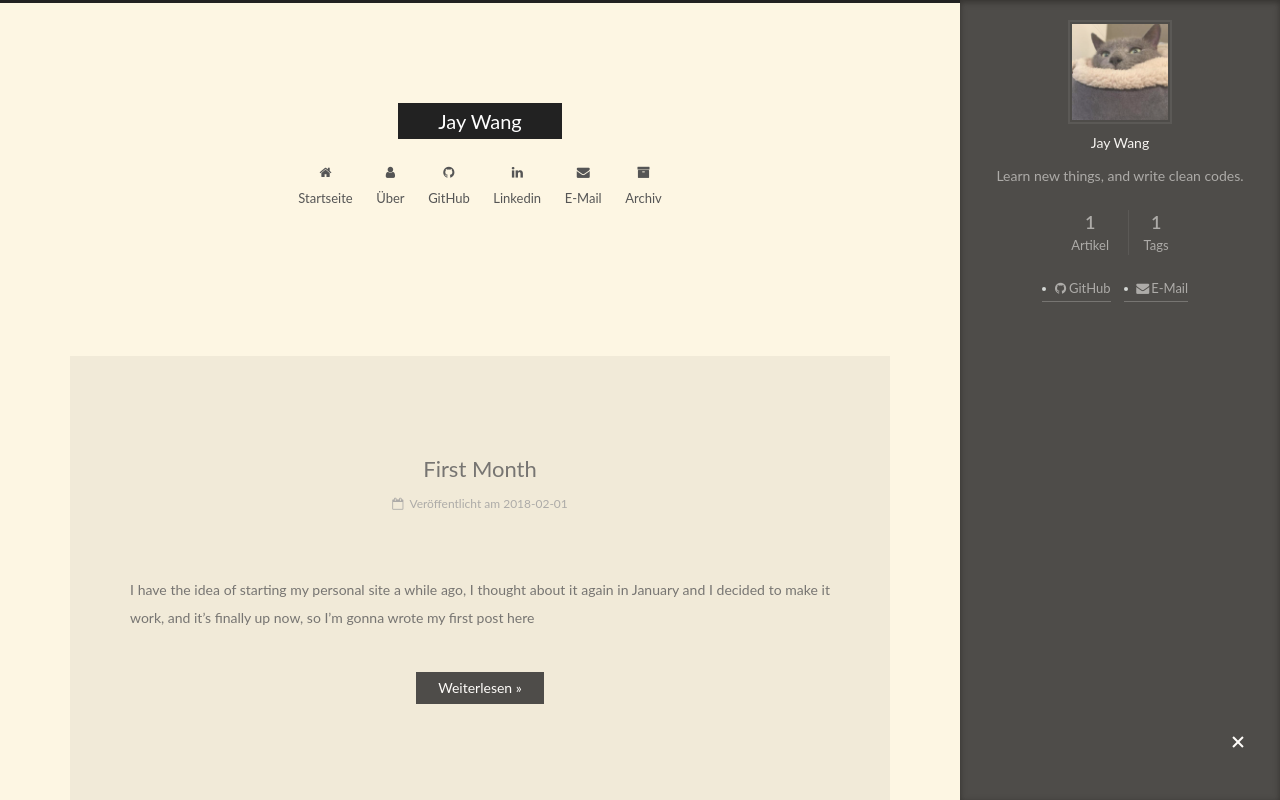
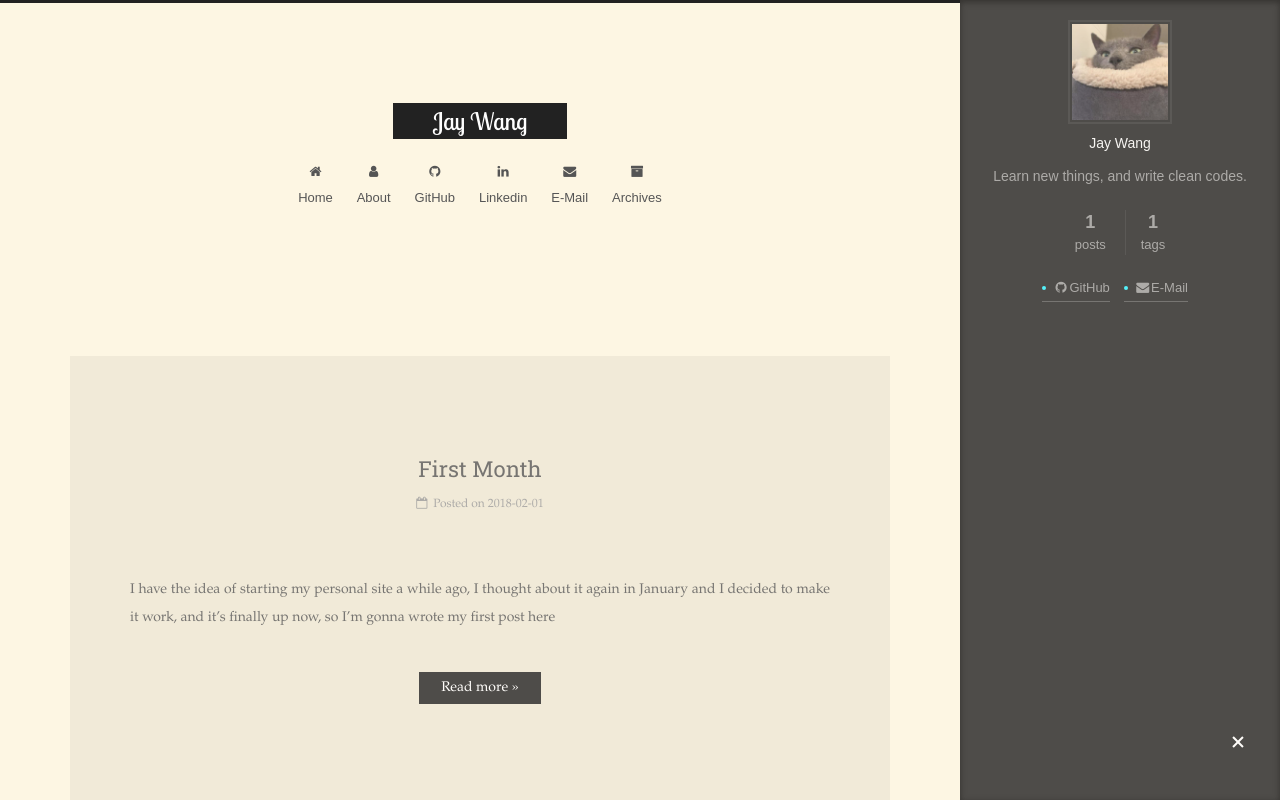
Before and after one commit to jw6/jw6.github.io, a plain HTML site: page index.html in a window 1280 px wide. Both pictures are taken after a click on the element 1238 px from the left and 743 px from the top of the page. Shown: the top 800 px of the page. Drawn offline with Linux system fonts and the light colour scheme; a web font is replaced by a local one.

Commit message:
Site updated: 2018-02-06 17:23:51

```diff
--- a/css/main.css
+++ b/css/main.css
@@ -185,7 +185,7 @@ th {
 }
 body {
   position: relative;
-  font-family: 'Lato', "PingFang SC", "Microsoft YaHei", sans-serif;
+  font-family: 'Monda', "PingFang SC", "Microsoft YaHei", sans-serif;
   font-size: 14px;
   line-height: 2;
   color: #555;
@@ -216,7 +216,7 @@ h6 {
   padding: 0;
   font-weight: bold;
   line-height: 1.5;
-  font-family: 'Lato', "PingFang SC", "Microsoft YaHei", sans-serif;
+  font-family: 'Roboto Slab', 'Monda', "PingFang SC", "Microsoft YaHei", sans-serif;
 }
 h2,
 h3,
@@ -1122,9 +1122,9 @@ pre .javascript .function {
   display: inline-block;
   vertical-align: top;
   line-height: 36px;
-  font-size: 20px;
+  font-size: 24px;
   font-weight: normal;
-  font-family: 'Lato', "PingFang SC", "Microsoft YaHei", sans-serif;
+  font-family: 'Lobster Two', 'Monda', "PingFang SC", "Microsoft YaHei", sans-serif;
 }
 .site-subtitle {
   margin-top: 10px;
@@ -1212,7 +1212,7 @@ pre .javascript .function {
   opacity: 0;
 }
 .post-body {
-  font-family: 'Lato', "PingFang SC", "Microsoft YaHei", sans-serif;
+  font-family: 'Garamond', 'Monda', "PingFang SC", "Microsoft YaHei", sans-serif;
 }
 @media (max-width: 767px) {
   .post-body {
@@ -1490,7 +1490,7 @@ pre .javascript .function {
 .posts-expand .post-meta {
   margin: 3px 0 60px 0;
   color: #999;
-  font-family: 'Lato', "PingFang SC", "Microsoft YaHei", sans-serif;
+  font-family: 'Garamond', 'Monda', "PingFang SC", "Microsoft YaHei", sans-serif;
   font-size: 12px;
   text-align: center;
 }
@@ -1815,7 +1815,7 @@ pre .javascript .function {
   width: 4px;
   height: 4px;
   border-radius: 50%;
-  background: #c8cfd0;
+  background: #2af1ff;
 }
 .links-of-blogroll {
   font-size: 13px;
--- a/index.html
+++ b/index.html
@@ -270,13 +270,13 @@
 
         <li class="menu-item menu-item-home">
           <a href="/" rel="section">
-            <i class="menu-item-icon fa fa-fw fa-home"></i> <br />Startseite</a>
+            <i class="menu-item-icon fa fa-fw fa-home"></i> <br />Home</a>
         </li>
 
 
         <li class="menu-item menu-item-about">
           <a href="/about/" rel="section">
-            <i class="menu-item-icon fa fa-fw fa-user"></i> <br />Über</a>
+            <i class="menu-item-icon fa fa-fw fa-user"></i> <br />About</a>
         </li>
 
 
@@ -300,7 +300,7 @@
 
         <li class="menu-item menu-item-archives">
           <a href="/archives/" rel="section">
-            <i class="menu-item-icon fa fa-fw fa-archive"></i> <br />Archiv</a>
+            <i class="menu-item-icon fa fa-fw fa-archive"></i> <br />Archives</a>
         </li>
 
 
@@ -373,7 +373,7 @@
                 <i class="fa fa-calendar-o"></i>
               </span>
 
-                <span class="post-meta-item-text">Veröffentlicht am</span>
+                <span class="post-meta-item-text">Posted on</span>
 
               <time title="Post created" itemprop="dateCreated datePublished" datetime="2018-02-01T17:04:34-06:00">2018-02-01</time>
 
@@ -417,7 +417,7 @@
           <!--noindex-->
           <div class="post-button text-center">
             <a class="btn" href="/2018/02/01/First-Month/#more" rel="contents">
-              Weiterlesen &raquo;
+              Read more &raquo;
             </a>
           </div>
           <!--/noindex-->
@@ -502,7 +502,7 @@
                   <a href="/archives/">
 
                     <span class="site-state-item-count">1</span>
-                    <span class="site-state-item-name">Artikel</span>
+                    <span class="site-state-item-name">posts</span>
                   </a>
                 </div>
 
@@ -515,7 +515,7 @@
                 <div class="site-state-item site-state-tags">
 
                     <span class="site-state-item-count">1</span>
-                    <span class="site-state-item-name">Tags</span>
+                    <span class="site-state-item-name">tags</span>
 
                 </div>
 
@@ -583,7 +583,7 @@
 
 <!--
 
-  <div class="powered-by">Erstellt mit  <a class="theme-link" target="_blank" href="https://hexo.io">Hexo</a></div>
+  <div class="powered-by">Powered by <a class="theme-link" target="_blank" href="https://hexo.io">Hexo</a></div>
 
 
 
```
Also changed, not shown: 2018/02/01/First-Month/index.html (+7 -7 lines), about/index.html (+9 -9 lines), archives/2018/02/index.html (+8 -8 lines), archives/2018/index.html (+8 -8 lines), archives/index.html (+8 -8 lines), tags/web/index.html (+6 -6 lines).
